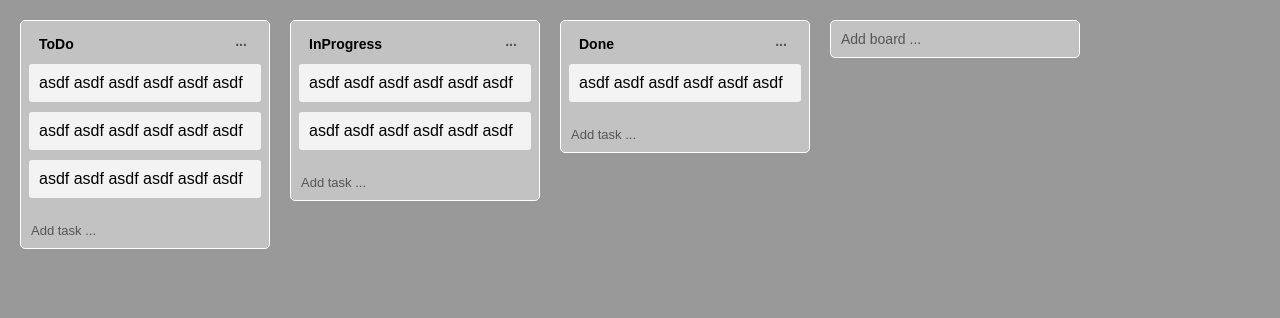
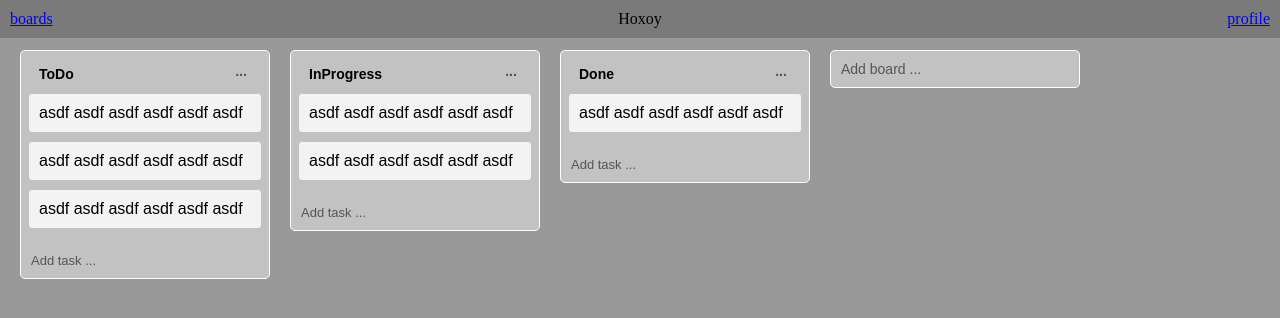
Before and after one commit to mejison/hoxoy, a Vue app: page / in a window 1280 px wide. Shown: the top 318 px of the page. Built offline with nearby package versions, Linux system fonts and the light colour scheme.

Commit message:
scroll horizontal

```diff
--- a/public/index.html
+++ b/public/index.html
@@ -2,10 +2,10 @@
 <html>
   <head>
     <meta charset="utf-8">
-    <meta http-equiv="X-UA-Compatible" content="IE=edge">
-    <meta name="viewport" content="width=device-width,initial-scale=1.0">
-    <link rel="icon" href="<%= BASE_URL %>favicon.ico">
-    <title>hoxoy</title>
+    <meta http-equiv="X-UA-Compatible" content="IE=edge" />
+    <meta name="viewport" content="width=device-width,initial-scale=1.0" />
+    <link rel="icon" href="<%= BASE_URL %>favicon.ico" />
+    <title>Hoxoy</title>
   </head>
   <body>
     <noscript>
--- a/src/App.vue
+++ b/src/App.vue
@@ -1,12 +1,16 @@
 <template>
-   <div class="wrap" id="app">
-    <Board :moveTask="moveTask" :createTask="createTask" :tasks="getTasktsById(b.id)" :id="b.id" :name="b.name" v-for="(b, index) in baords" :key="index" />
+  <div>
+      <Header />
+      <div class="wrap" id="app" :style="{width}">
 
-    <div class="board add-board" @click="toggleShowAddBoard" v-show=" ! showAddBoard">
-       Add board ...
+      <Board :moveTask="moveTask" :removeBoard="removeBoard" :createTask="createTask" :tasks="getTasktsById(b.id)" :id="b.id" :name="b.name" v-for="(b, index) in baords" :key="index" />
+
+      <div class="board add-board" @click="toggleShowAddBoard" v-show=" ! showAddBoard">
+        Add board ...
+      </div>
+
+      <Creater :toggle.sync="showAddBoard" :callback="this.createBoard" class="board" v-show="showAddBoard" />
     </div>
-
-    <Creater :toggle.sync="showAddBoard" :callback="this.createBoard" class="board" v-show="showAddBoard" />
   </div>
 </template>
 
@@ -14,16 +18,19 @@
 
 import Board from './components/Board'
 import Creater from './components/Creater'
+import Header from './components/Header'
 
 export default {
   name: 'app',
   components: {
     Board,
-    Creater
+    Creater,
+    Header
   },
   data() {
     return {
       showAddBoard: false,
+      width: 'auto',
       baords: [
         {
           id: 'todo',
@@ -83,9 +90,11 @@ export default {
     },
     createBoard(value) {
       this.baords.push({
-        id: 'test',
+        id: value.value.toLowerCase(),
         name: value.value
-      });
+      })
+
+      this.checkExpansion()
     },
     createTask(task) {
       this.tasks.push({
@@ -100,6 +109,19 @@ export default {
           t.board_id = board_id
         }
       })
+    },
+    checkExpansion() {
+      if ((this.baords.length * 300) > document.body.offsetWidth) {
+        this.width = 300 * this.baords.length + 'px'
+        return
+      }
+      this.width = 'auto'
+    },
+    removeBoard(board_id) {
+      this.baords = this.baords.filter(function(b) {
+          return b.id != board_id;
+      })
+      this.checkExpansion()
     }
   }
 }
@@ -121,6 +143,8 @@ export default {
     display: flex;
     align-items:flex-start;
     padding: 20px;
+    overflow: auto;
+    padding-top: 50px;
     background: rgba(0, 0, 0, 0.4);
     position: absolute;
     left: 0;
@@ -164,4 +188,52 @@ export default {
     cursor: pointer;
     opacity: 0.9;
   }
+
+  /* dropdown */
+
+.dropdown {
+  font-size: 14px;
+  font-family: arial;
+  background-color: #ccc;
+  color: #333;
+  width: 200px;
+  border-radius: 5px;
+  padding: 15px;
+  display: none;
+  position: absolute;
+  top: 0;
+  box-shadow: 0 1px #FFFFFF inset, 0 1px 3px rgba(34, 25, 25, 0.4);
+}
+
+.dropdown .item {
+  margin-bottom: 15px;
+
+}
+
+.dropdown .item a {
+  color: #333;
+  display: inline-block;
+  width: 100%;
+  text-decoration: none;
+  font-weight: normal;
+  font-size: 14px;
+}
+
+.dropdown .item a:hover {
+  text-decoration: underline;
+}
+
+
+.dropdown .item:last-child {
+  margin-bottom: 0;
+}
+
+.dropdown.active {
+  display: block;
+  z-index: 2;
+}
+
+.relative {
+  position: relative;
+}
 </style>
--- a/src/components/Board.vue
+++ b/src/components/Board.vue
@@ -2,7 +2,14 @@
     <div class="board" :data-board="id">
       <div class="board-title">
           {{ name }}
-          <div>...</div>
+          <div class="relative">
+            <div class="label-actions" v-dropdown data-position="left" v-bind:data-target="'actions-' + id">...</div>
+            <div class="dropdown" v-bind:data-target="'actions-' + id">
+                <div class="item">
+                  <a href="#" @click="removeBoard(id)">Remove</a>
+                </div>
+            </div>
+          </div>
       </div>
       <div class="board-body">
         <Task :moveTask="moveTask" :description="t.description" :id="t.id"  v-for="(t, index) in tasks" :key="index" />
@@ -19,7 +26,7 @@
 
   export default {
     name: 'Board',
-    props: ['name', 'tasks', 'id', 'createTask', 'moveTask'],
+    props: ['name', 'tasks', 'id', 'createTask', 'moveTask', 'removeBoard'],
     components: {
       Task,
       Creater
@@ -39,6 +46,7 @@
 <style>
   .board {
     width: 250px;
+    max-width: 250px;
     border-radius: 5px;
     border: 1px solid #fff;
     padding: 3px;
@@ -65,7 +73,7 @@
     align-items: center;
   }
 
-  .board .board-title div {
+  .board .board-title .label-actions {
     color: #555;
     height: 20px;
     text-align: center;
@@ -74,7 +82,7 @@
     border-radius: 3px;
   }
 
-  .board .board-title div:hover {
+  .board .board-title .label-actions:hover {
     cursor: pointer;
     background-color: #ddd;
   }
--- /dev/null
+++ b/src/components/Header.vue
@@ -0,0 +1,59 @@
+<template>
+    <div class="header">
+        <div class="sidebar-left">
+            <a href="#" v-dropdown data-target="menu">
+                boards
+            </a>
+            <div class="dropdown" data-target="menu">
+                <div class="item">
+                <a href="#">One #1</a>
+                </div>
+                <div class="item">
+                <a href="#">One #2</a>
+                </div>
+                <div class="item">
+                <a href="#">One #3</a>
+                </div>
+            </div>
+        </div>
+        <div class="logo">
+            Hoxoy
+        </div>
+        <div class="sidebar-right relative">
+            <a href="#" v-dropdown data-position="right" data-target="profile">profile</a>
+            <div class="dropdown" data-target="profile">
+                <div class="item">
+                    <a href="#">Profile</a>
+                </div>
+                <div class="item">
+                    <a href="#">Settings</a>
+                </div>
+                <div class="item">
+                    <a href="#">Logout</a>
+                </div>
+            </div>
+        </div>
+    </div>
+</template>
+<script>
+    export default {
+        name: 'Header',
+        data() {
+            return {
+
+            }
+        }
+    }
+</script>
+<style>
+    .header {
+        position: fixed;
+        z-index: 2;
+        left: 0;
+        right: 0;
+        display: flex;
+        justify-content: space-between;
+        padding: 10px;
+        background-color: rgba(0, 0, 0, 0.2);
+    }
+</style>
--- /dev/null
+++ b/src/directives/bootstrap.js
@@ -0,0 +1 @@
+import './dropdown'
--- /dev/null
+++ b/src/directives/dropdown.js
@@ -0,0 +1,27 @@
+import Vue from 'vue'
+
+Vue.directive('dropdown', {
+    bind: function (el) {
+        let conf = {
+            position: 'left'
+        }
+
+        el.addEventListener('click', (e) => {
+            let target = e.target.dataset.target
+            conf.position = e.target.dataset.position ? e.target.dataset.position : conf.position
+            document.querySelectorAll('.dropdown[data-target=' + target +']').forEach((node) => {
+                node.style.top = (e.target.offsetTop + e.target.offsetHeight + 10) + 'px'
+                node.style[conf.position != 'left' ? 'right' : 'left'] =  0;
+                node.classList.add("active");
+            })
+        }, false)
+
+        window.document.addEventListener('click', (e) => {
+            if ( ! e.target.dataset.target) {
+                document.querySelectorAll('.dropdown').forEach((node) => {
+                    node.classList.remove("active")
+                })
+            }
+        })
+    }
+})
--- a/src/main.js
+++ b/src/main.js
@@ -1,5 +1,7 @@
 import Vue from 'vue'
 import App from './App.vue'
+
+import './directives/bootstrap'
 
 Vue.config.productionTip = false
 
```
